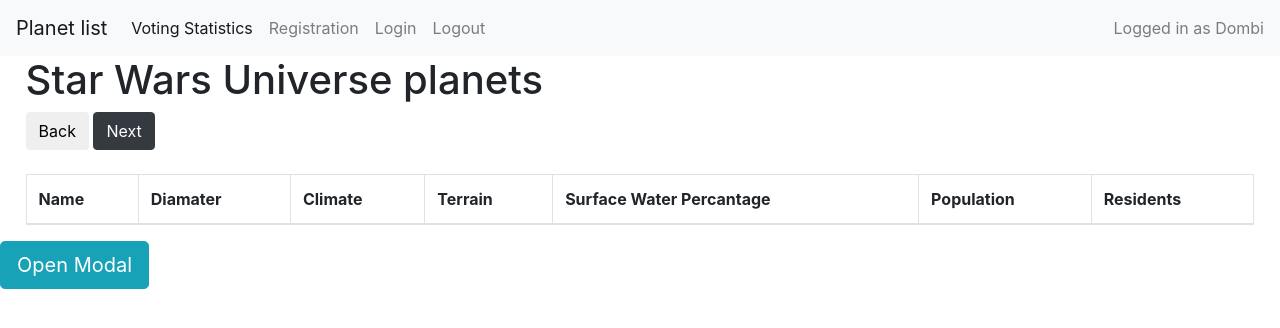
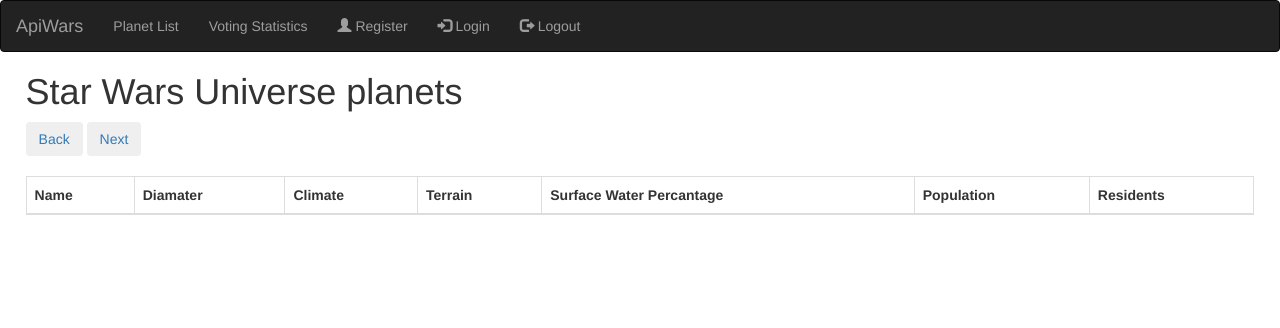
Before and after one commit to dombovari-balazs/dombi_apiwars, a Flask app: page / in a window 1280 px wide. Shown: the top 328 px of the page. Run offline with Flask 2, Linux system fonts and the light colour scheme; lists and menus that the app fills with data are empty; some libraries are stand-ins or nearby versions.

Commit message:
commit before development

```diff
--- a/app.py
+++ b/app.py
@@ -10,6 +10,9 @@
         return 'Logged in as %s' % escape(session['username'])
 
     return render_template("main.html")
+
+
+
 
 """
 @app.route('/register', methods=['POST', 'GET'])
--- a/static/js/main.js
+++ b/static/js/main.js
@@ -1,35 +1,114 @@
+let pageNumber = 1;
+let residentLinks = {};
 
 
+doFetch();
 
-fetch('https://swapi.co/api/planets/?page='+'4')  // set the path; the method is GET by default, but can be modified with a second parameter
+document.getElementById("backButton").addEventListener("click", backButton);
+document.getElementById("nextButton").addEventListener("click", nextButton);
+
+function doFetch() {
+    fetch('https://swapi.co/api/planets/?page='+ pageNumber)  // set the path; the method is GET by default, but can be modified with a second parameter
     .then((response) => response.json())  // parse JSON format into JS object
     .then((data) => {
         const tableData = document.querySelector("tbody");
         //TODO: Make it a shiny table
-    data.results.forEach((row) => {
+        data.results.forEach((row, id_number) => {
             const tr = document.createElement("tr");
-        const keys = getKeys();
+            const keys = getPlanetKeys();
+            residentLinks["name"] = row[keys["residents"]]; // this is how i will able to connect to the residents
             for(let i = 0; i < keys.length; i++){
                 const td = document.createElement("td");
+
+
+                if(keys[i] != "residents" ){
                     td.textContent = row[keys[i]];
+                }
+
+                else{
+                    let btn = document.createElement("button" );
+                    btn.innerText = "3" + " resident(s)";
+                    btn.id = "resident_button" + id_number;
+                    btn.setAttribute('data-toggle','modal');
+                    btn.setAttribute('data-target','#resident');
+                    btn.setAttribute('data-name',row["name"]);
+                    btn.addEventListener("click", ()=>{
+                        document.getElementById("resident_modal_header").innerText = "Residents of " + row["name"];
+                        let tableContent = document.getElementById("resident_modal_text").querySelector("tbody");
+                        clearTables(tableContent);
+                        fetch(row["residents"][0])
+                            .then((responseI) => responseI.json())  // parse JSON format into JS object
+                            .then((dataI) => {
+                                const trI = document.createElement("tr");
+                                let resiKeys = getResidentKeys();
+                                for(let x = 0; x < resiKeys.length; x++){
+                                    const tdI = document.createElement("td");
+                                    tdI.textContent = dataI[resiKeys[x]];
+                                    trI.appendChild(tdI);
+                                }
+                                tableContent.appendChild(trI);
+
+
+
+                            });
+                    });
+
+
+
+                    td.appendChild(btn);
+                }
                 tr.appendChild(td);
             }
             tableData.appendChild(tr);
         });
+    });
+}
 
-});
+const tableData1 = document.querySelector("tbody");
+function clearTables(tableData) {
 
-
-function clearTables() {
-    const tableData = document.querySelector("tbody");
     while (tableData.firstChild){
         tableData.removeChild(tableData.firstChild);
     }
+}
+
+function getPlanetKeys() {
+    return ["name","diameter","climate","terrain","surface_water","population","residents"]
+}
+function getResidentKeys() {
+    return ["name","height","mass","hair_color","skin_color","eye_color","birth_year", "gender"]
+}
+
+
+//clearTables();
+
+// function for eventListener
+function buttonPress(number) {
+    pageNumber += number;
+    clearTables(tableData1);
+    doFetch();
+
+
 
 }
 
-function getKeys() {
-    return ["name","diameter","climate","terrain","surface_water","population","residents"]
+function backButton() {
+    if(pageNumber > 1){
+        buttonPress(-1);
+    }
 }
 
-//clearTables();
+function nextButton() {
+
+    if (pageNumber < 7) {
+        buttonPress(1);
+    }
+}
+
+function isNext() {
+
+}
+
+function isPrev() {
+
+}
--- a/templates/main.html
+++ b/templates/main.html
@@ -3,44 +3,39 @@
 <head>
         <meta charset="UTF-8">
         <title>ApiWars</title>
-        <meta name="viewport" content="width=device-width, initial-scale=1">
-    <link rel="stylesheet" href="{{ url_for('static',filename='css/bootstrap-reboot.css') }}">
-    <link rel="stylesheet" href="{{ url_for('static',filename='css/bootstrap-grid.css') }}">
-    <link rel="stylesheet" href="{{ url_for('static',filename='css/bootstrap.css') }}">
-
-
-    <script src="{{ url_for('static',filename='js/bootstrap.bundle.js') }}" defer></script>
-    <script src="{{ url_for('static',filename='js/bootstrap.js') }}" defer></script>
+      <meta name="viewport" content="width=device-width, initial-scale=1">
+  <link rel="stylesheet" href="https://maxcdn.bootstrapcdn.com/bootstrap/3.4.0/css/bootstrap.min.css">
+  <script src="https://ajax.googleapis.com/ajax/libs/jquery/3.3.1/jquery.min.js"></script>
+  <script src="https://maxcdn.bootstrapcdn.com/bootstrap/3.4.0/js/bootstrap.min.js"></script>
     <script src="{{ url_for('static',filename='js/main.js') }}" defer></script>
 
 </head>
 <body>
 
-<nav class="navbar navbar-expand-lg navbar-light bg-light">
-  <a class="navbar-brand" href="#">Planet list</a>
-  <button class="navbar-toggler" type="button" data-toggle="collapse" data-target="#navbarText" aria-controls="navbarText" aria-expanded="false" aria-label="Toggle navigation">
-    <span class="navbar-toggler-icon"></span>
-  </button>
-  <div class="collapse navbar-collapse" id="navbarText">
-    <ul class="navbar-nav mr-auto">
-      <li class="nav-item active">
-        <a class="nav-link" href="#">Voting Statistics <span class="sr-only">(current)</span></a>
-      </li>
-      <li class="nav-item">
-        <a class="nav-link" href="#">Registration</a>
-      </li>
-      <li class="nav-item">
-        <a class="nav-link" href="#">Login</a>
-      </li>
-      <li class="nav-item">
-        <a class="nav-link" href="#">Logout</a>
-      </li>
-    </ul>
-    <span class="navbar-text">
-      Logged in as Dombi
-    </span>
+<nav class="navbar navbar-inverse">
+  <div class="container-fluid">
+    <div class="navbar-header">
+      <button type="button" class="navbar-toggle" data-toggle="collapse" data-target="#myNavbar">
+        <span class="icon-bar"></span>
+        <span class="icon-bar"></span>
+        <span class="icon-bar"></span>
+      </button>
+      <a class="navbar-brand" href="#">ApiWars</a>
+    </div>
+    <div class="collapse navbar-collapse" id="myNavbar">
+      <ul class="nav navbar-nav">
+
+        <li><a href="#">Planet List</a></li>
+        <li><a href="#">Voting Statistics</a></li>
+
+        <li><a href="#"><span class="glyphicon glyphicon-user"></span> Register</a></li>
+        <li><a href="#"><span class="glyphicon glyphicon-log-in"></span> Login</a></li>
+        <li><a href="#"><span class="glyphicon glyphicon-log-out"></span> Logout</a></li>
+      </ul>
+    </div>
   </div>
 </nav>
+
 
 <div style="margin-left: 2%; margin-right: 2%">
     <h1>Star Wars Universe planets</h1>
@@ -68,21 +63,35 @@
         </tbody>
     </table>
 </div>
-<!-- Trigger the modal with a button -->
-<button type="button" class="btn btn-info btn-lg" data-toggle="modal" data-target="#myModal">Open Modal</button>
 
 <!-- Modal -->
-<div id="myModal" class="modal fade" role="dialog">
+<div id="resident" class="modal fade" role="dialog">
   <div class="modal-dialog">
 
     <!-- Modal content-->
     <div class="modal-content">
       <div class="modal-header">
         <button type="button" class="close" data-dismiss="modal">&times;</button>
-        <h4 class="modal-title">Modal Header</h4>
+        <h4  id="resident_modal_header" class="modal-title">Modal Header</h4>
       </div>
-      <div class="modal-body">
-        <p>Some text in the modal.</p>
+      <div id="resident_modal_text" class="modal-body">
+            <table class ="table center table-bordered">
+
+            <thead>
+                <th>Name</th>
+                <th>Height</th>
+                <th>Mass</th>
+                <th>Hair color</th>
+                <th>Skin color</th>
+                <th>Eye color</th>
+                <th>Birth year</th>
+                <th>Gender</th>
+            </thead>
+            <tbody>
+
+
+            </tbody>
+        </table>
       </div>
       <div class="modal-footer">
         <button type="button" class="btn btn-default" data-dismiss="modal">Close</button>
```
Also changed, not shown: static/css/main.css (deleted, +0 -10 lines), 1 other file. Lines whose indentation alone changed are shown as unchanged.
